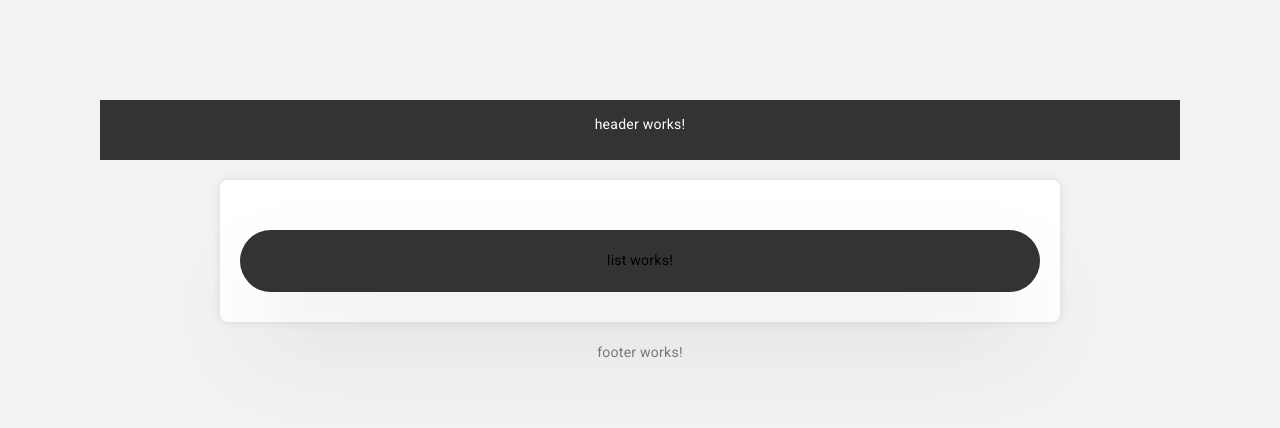
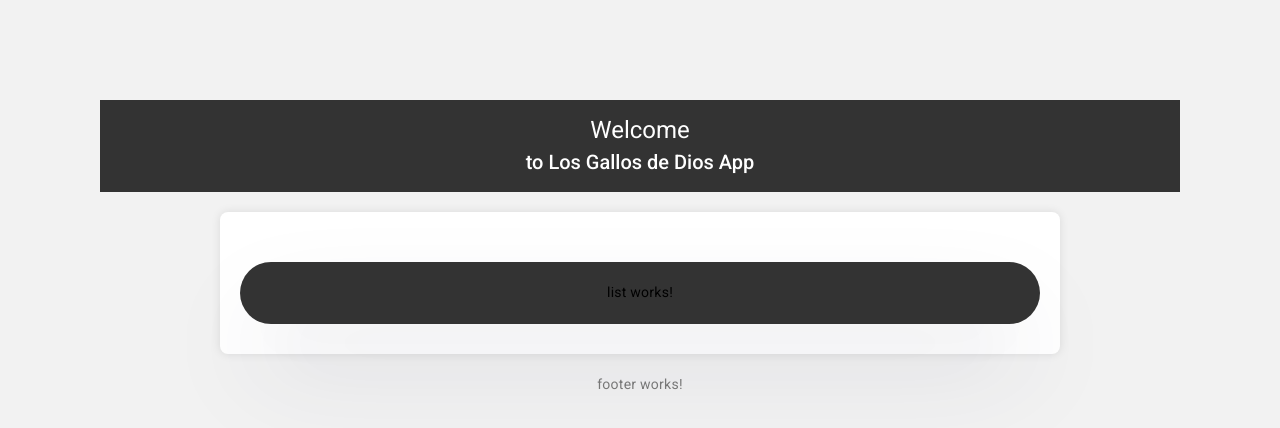
Before and after one commit to BraveB/hackaton-gallos, an Angular app: page /home in a window 1280 px wide. Shown: the top 428 px of the page. Built offline with nearby package versions, Linux system fonts and the light colour scheme.

Commit message:
Added header styling

```diff
--- a/src/app/components/header/header.component.html
+++ b/src/app/components/header/header.component.html
@@ -1 +1,2 @@
-<p>header works!</p>
+<h1>Welcome</h1>
+<h2>to Los Gallos de Dios App</h2>
--- a/src/app/components/header/header.component.scss
+++ b/src/app/components/header/header.component.scss
@@ -0,0 +1,14 @@
+h1, h2 {
+    margin: 0px;
+    letter-spacing: 5px;
+    animation: auto-spacing 3s forwards;
+}
+
+@keyframes auto-spacing {
+    from {
+        letter-spacing: 5px;
+    }
+    to {
+        letter-spacing: 0px;
+    }
+}
```
